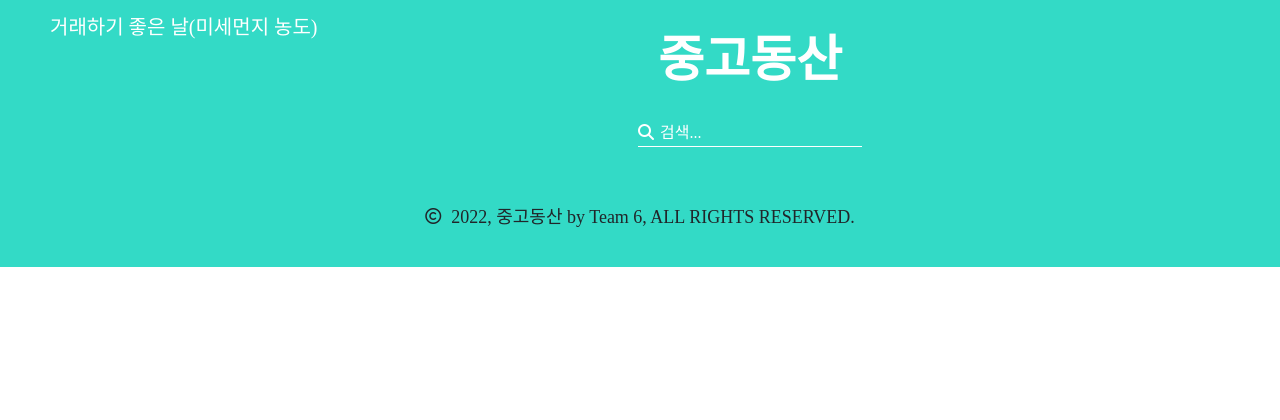
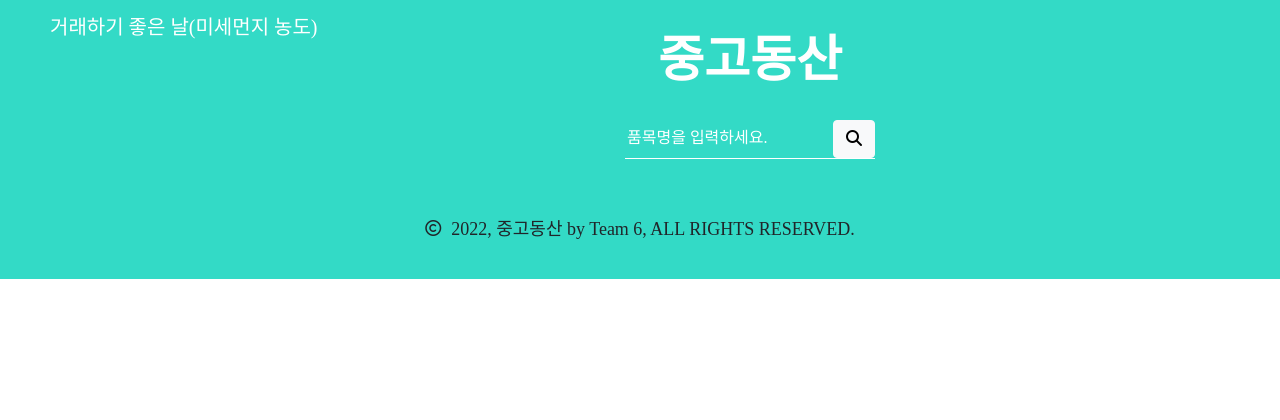
Before and after one commit to shlee1027/six-jo-first-website, a Flask app: page / in a window 1280 px wide; the page is wider, and only the part inside the window is pictured. Shown: the top 420 px of that part. Run offline with Flask 2, Linux system fonts and the light colour scheme; data that the repository does not hold is empty; some libraries are stand-ins or nearby versions; some web fonts are replaced.

Commit message:
검색 기능 구현 추가

```diff
--- a/idolworldcup/movie/templates/index.html
+++ b/idolworldcup/movie/templates/index.html
@@ -86,6 +86,22 @@
             $('#post-box').hide()
 
         }
+
+     function search() {
+         let search = $("#input-word").val()
+         let regex = / /gi;
+         search.replace(regex, '');
+         console.log(search)
+         if (search == "") {
+             // 빈 문자열이면 얼럿
+             alert("앗! 아직 입력하지 않았어요~!")
+             return
+         } else {
+             // 리스트에 없으면 물건을 못찾겠습니다라고 뜨게 한다
+             alert("물건을 못 찾겠습니다.")
+             return
+         }
+     }
     </script>
 </head>
 
@@ -107,9 +123,11 @@
             <div class="logo">
                 <a class="main_logo" href="/"><h1>중고동산</h1></a>
                 <div class="search">
-                    <i class="fa-solid fa-magnifying-glass"></i>
-                    <input type="text" placeholder="검색...">
-                </div>
+                    <div class="search-box">
+                        <input type="search" id="input-word" placeholder="품목명을 입력하세요." required>
+                        <button id="serch_button" class="btn btn-light" onclick="search()"><i
+                                class="fa-solid fa-magnifying-glass"></i></button>
+                    </div>
             </div>
             <div class="member">
                 <ul>
```
